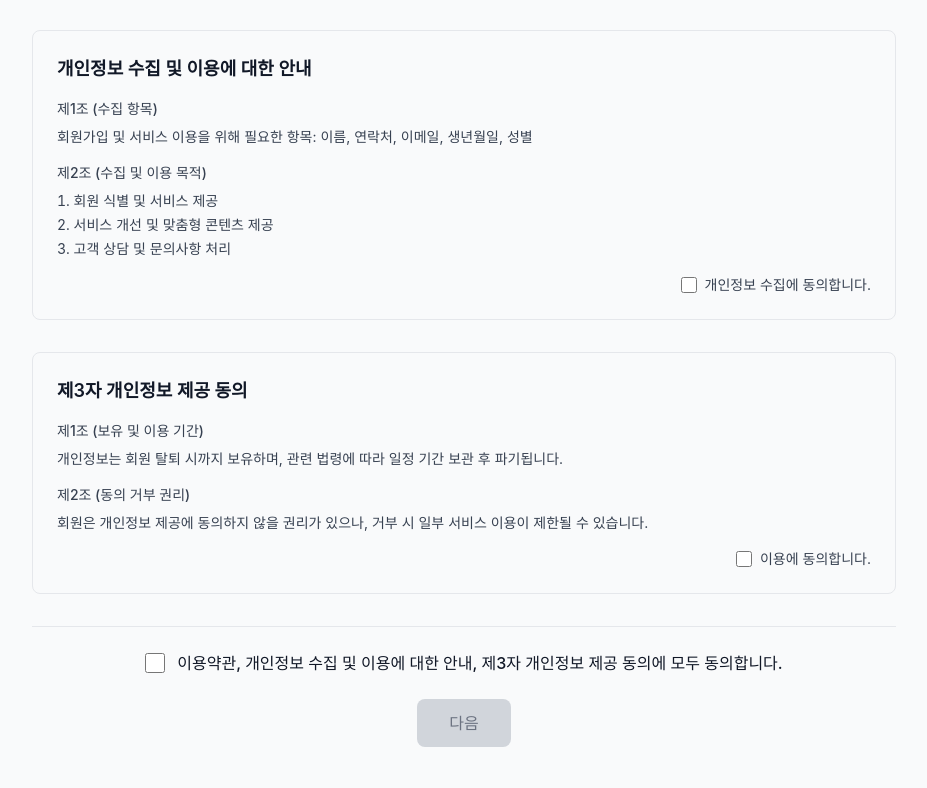
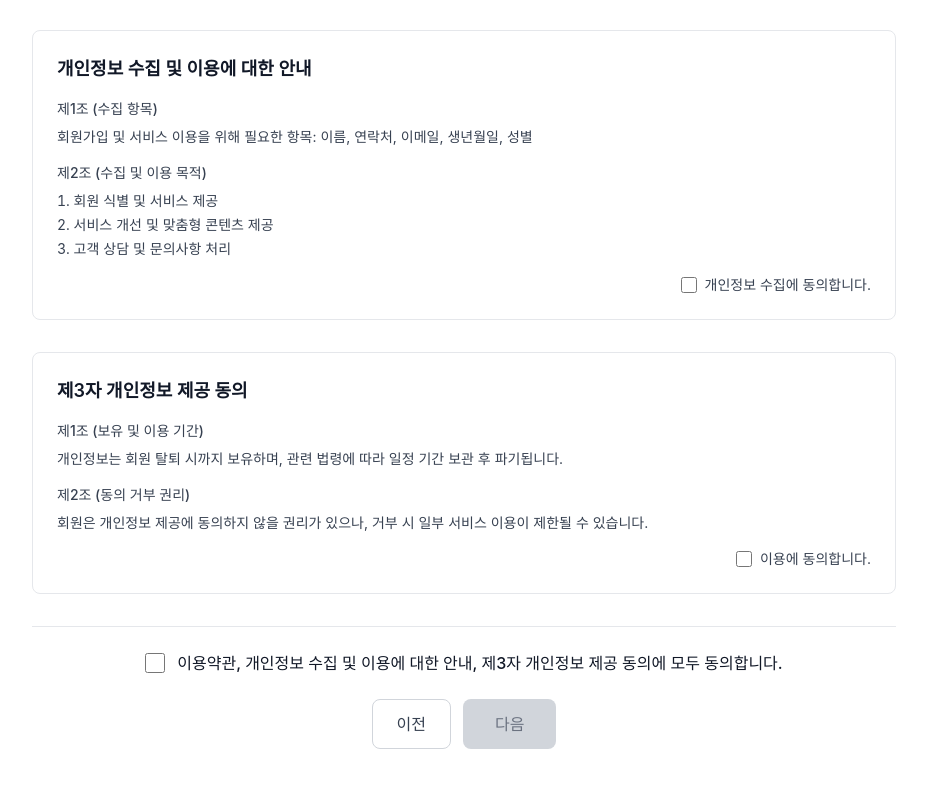
Before and after one commit to kw-ic-web/25-team-legend-chicken, a React (Vite) app in the folder frontend/: page /register/step1 in a window 1280 px wide. Shown: the part 564-1352 px from the top of the page, without its empty margins (176-1103 px from the left). Built offline with nearby package versions, Linux system fonts and the light colour scheme.

Commit message:
🎨: 회원가입페이지에 이전 버튼 이동

```diff
--- a/frontend/src/components/auth/TermsAgreement.tsx
+++ b/frontend/src/components/auth/TermsAgreement.tsx
@@ -1,4 +1,5 @@
 import React, { useState } from "react";
+import { useNavigate } from "react-router-dom";
 
 interface TermsAgreementProps {
   onNext: () => void;
@@ -11,6 +12,7 @@ const TermsAgreement: React.FC<TermsAgreementProps> = ({ onNext }) => {
     thirdParty: false,
     all: false,
   });
+  const navigate = useNavigate();
 
   const handleAgreementChange = (type: keyof typeof agreements) => {
     if (type === "all") {
@@ -173,7 +175,14 @@ const TermsAgreement: React.FC<TermsAgreementProps> = ({ onNext }) => {
             </label>
           </div>
 
-          <div className="flex justify-center">
+          <div className="flex justify-center gap-3">
+            <button
+              type="button"
+              onClick={() => navigate(-1)}
+              className="px-6 py-3 rounded-lg font-medium border border-gray-300 text-gray-700 hover:bg-gray-100 transition-colors"
+            >
+              이전
+            </button>
             <button
               type="button"
               onClick={onNext}
--- a/frontend/src/components/auth/register/RegisterStep1.tsx
+++ b/frontend/src/components/auth/register/RegisterStep1.tsx
@@ -11,7 +11,7 @@ const RegisterStep1: React.FC = () => {
   };
 
   return (
-    <div className="min-h-screen bg-gray-50 py-6 md:py-12">
+    <div className="min-h-screen bg-white py-6 md:py-12">
       <div className="max-w-6xl mx-auto px-4">
         {/* 제목 */}
         <div className="text-center mb-6 md:mb-8">
```
